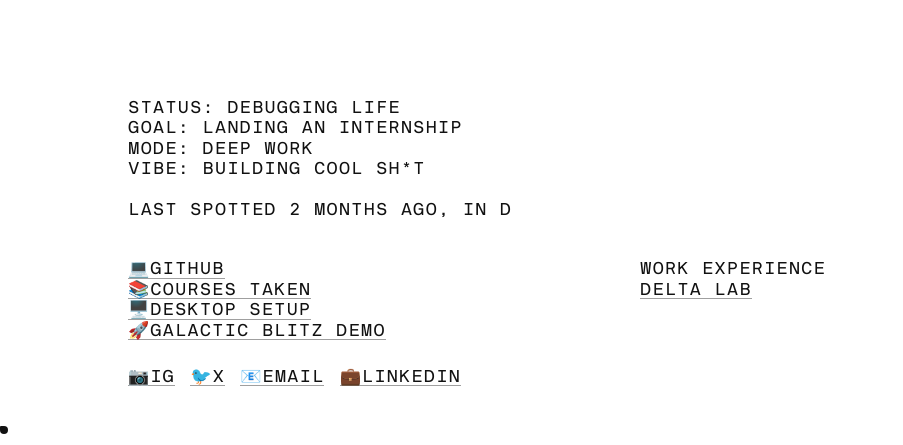
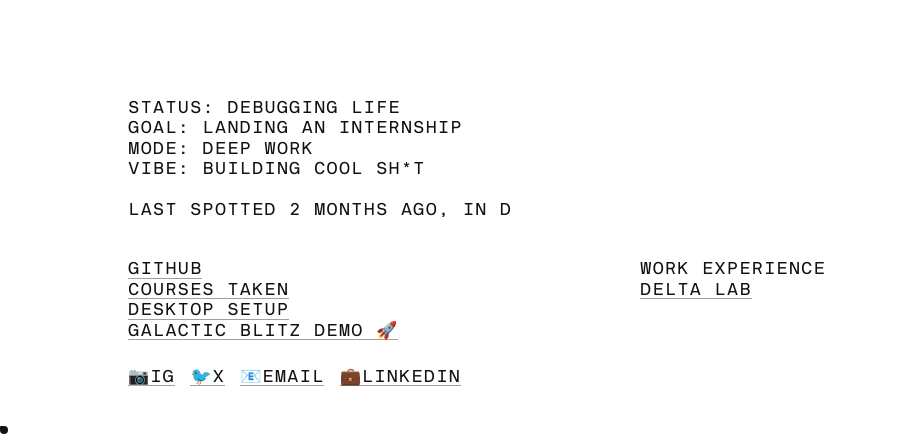
Before and after one commit to mehrdadmmz/mehrdadmmz.github.io, a plain HTML site: page index.html in a window 1280 px wide. Shown: the part 355-800 px from the top of the page, without its empty margins (0-903 px from the left). Drawn offline with Linux system fonts and the light colour scheme.

Commit message:
Update link texts in index.html

```diff
--- a/index.html
+++ b/index.html
@@ -52,7 +52,7 @@
               href="https://github.com/mehrdadmmz"
               target="_blank"
               rel="noopener noreferrer"
-              >💻GitHub</a
+              >GitHub</a
             >
           </p>
           <p class="small">
@@ -60,7 +60,7 @@
               href="https://iron-saxophone-83a.notion.site/2cf4eb58e9168071b08ccd3ac8c8c65c?v=2cf4eb58e91680e798c7000c39263855"
               target="_blank"
               rel="noopener noreferrer"
-              >📚Courses taken</a
+              >Courses taken</a
             >
           </p>
           <p class="small">
@@ -68,7 +68,7 @@
               href="https://iron-saxophone-83a.notion.site/Desktop-Setup-2d04eb58e916802cb088f2eb9a9ee82c"
               target="_blank"
               rel="noopener noreferrer"
-              >🖥️Desktop setup</a
+              >Desktop setup</a
             >
           </p>
           <p class="small">
@@ -76,7 +76,7 @@
               href="https://www.youtube.com/watch?v=_h20PuMiR2M"
               target="_blank"
               rel="noopener noreferrer"
-              >🚀Galactic Blitz Demo</a
+              >Galactic Blitz Demo 🚀</a
             >
           </p>
         </div>
```
